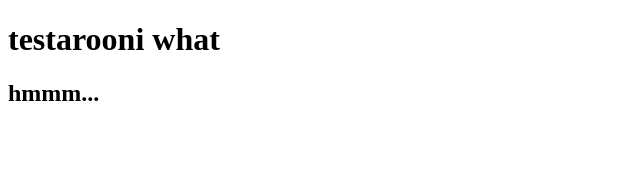
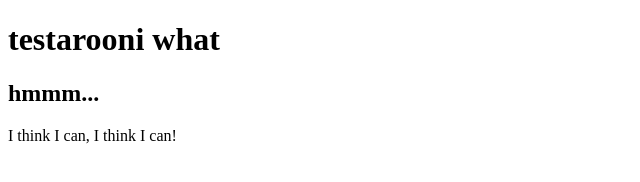
Before and after one commit to vjohnson2204/testarooni, a plain HTML site: page index.html in a window 1280 px wide. Shown: the whole page, without its empty margins (0-640 px from the left). Drawn offline with Linux system fonts and the light colour scheme.

Commit message:
added text

```diff
--- a/index.html
+++ b/index.html
@@ -9,5 +9,6 @@
  <h1>testarooni what
  </h1>
  <h2>hmmm...</h2>
+ <article>I think I can, I think I can!</article>
 </body>
 </html>
```
